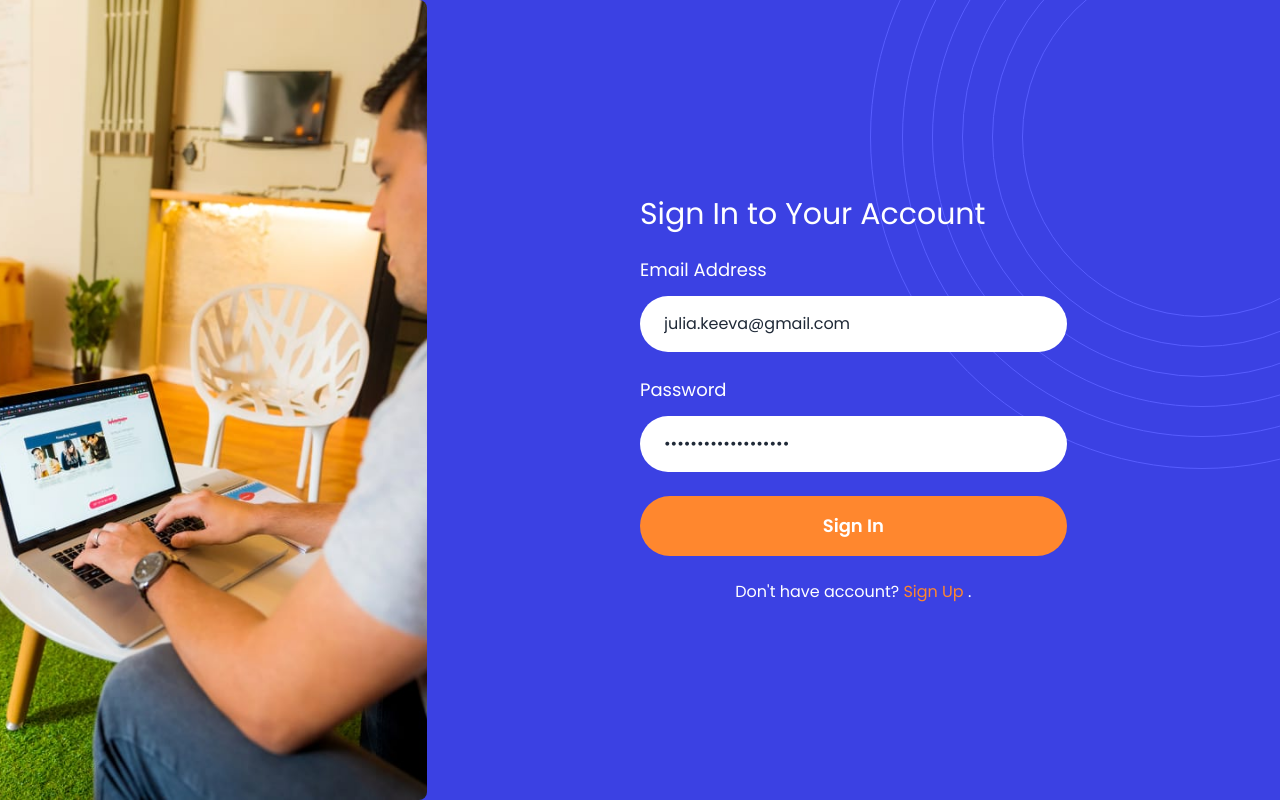
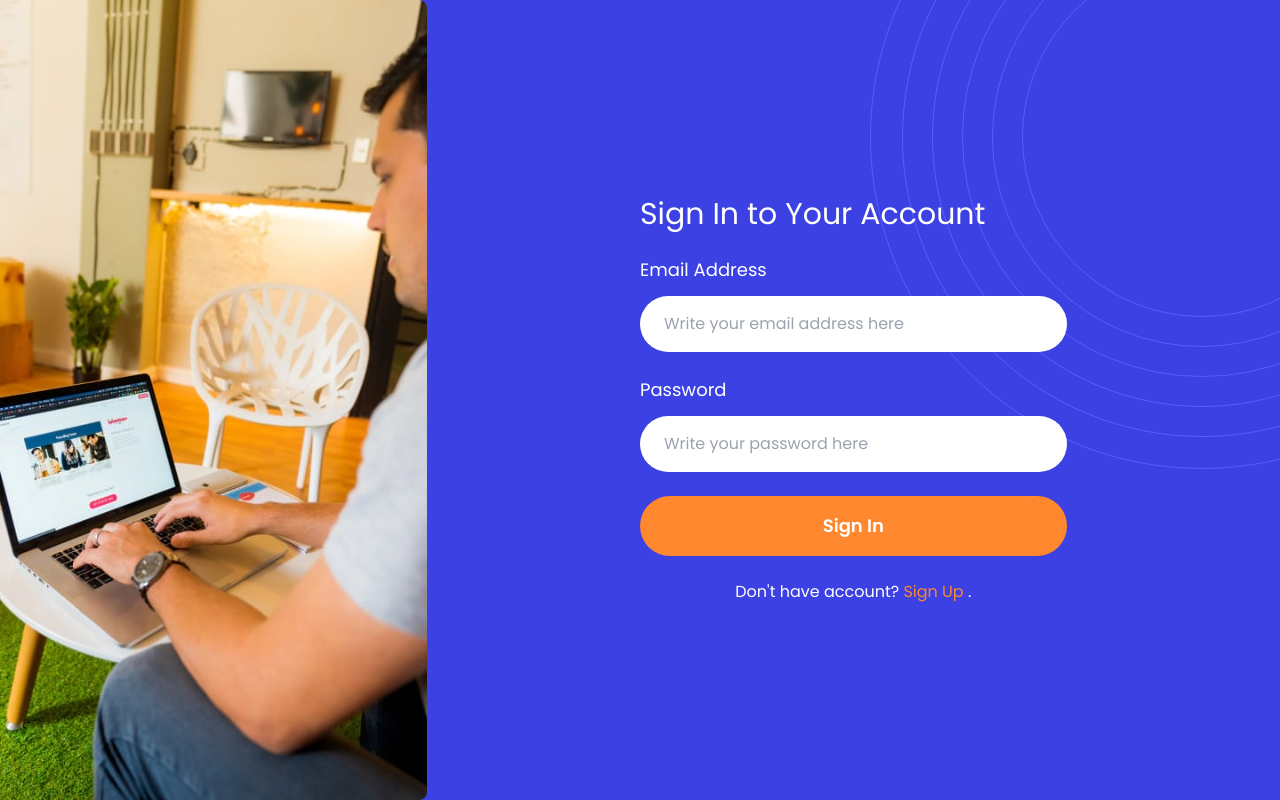
Before and after one commit to sabilimaulana/bwastartup-frontend, a Nuxt app: page /login in a window 1280 px wide. Built offline with nearby package versions, Linux system fonts and the light colour scheme.

Commit message:
Integrasi API : Integrasi Sign In Markup

```diff
--- a/pages/login.vue
+++ b/pages/login.vue
@@ -32,7 +32,7 @@
                 focus:text-gray-100
               "
               placeholder="Write your email address here"
-              value="julia.keeva@gmail.com"
+              v-model="login.email"
             />
           </div>
         </div>
@@ -52,14 +52,15 @@
                 focus:text-gray-100
               "
               placeholder="Write your password here"
-              value="nasigorenglimaribbu"
+              v-model="login.password"
+              @keyup.enter="userLogin"
             />
           </div>
         </div>
         <div class="mb-6">
           <div class="mb-4">
             <button
-              @click="$router.push({ path: '/' })"
+              @click="userLogin"
               class="
                 block
                 w-full
```
Also changed, not shown: store/index.js (added).
